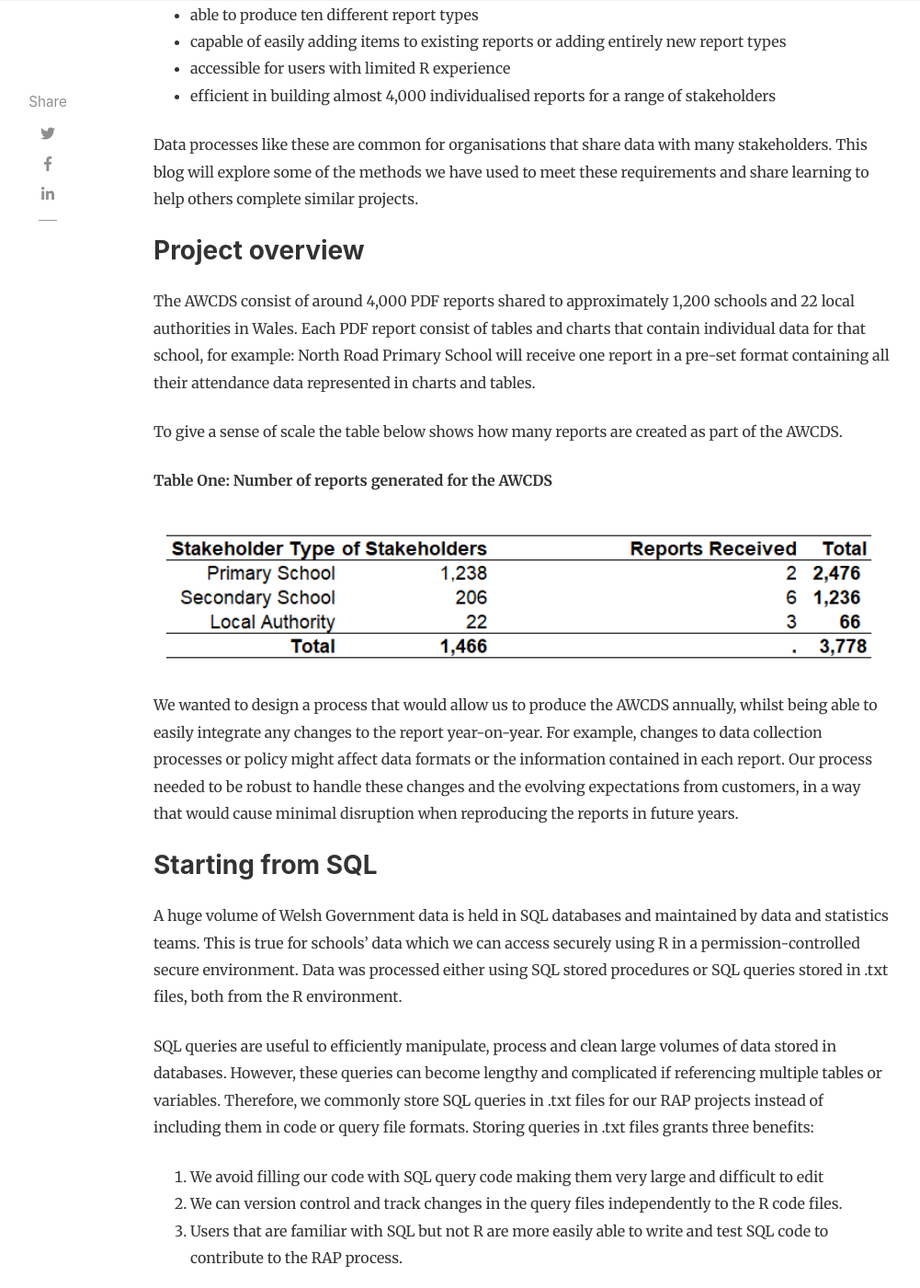
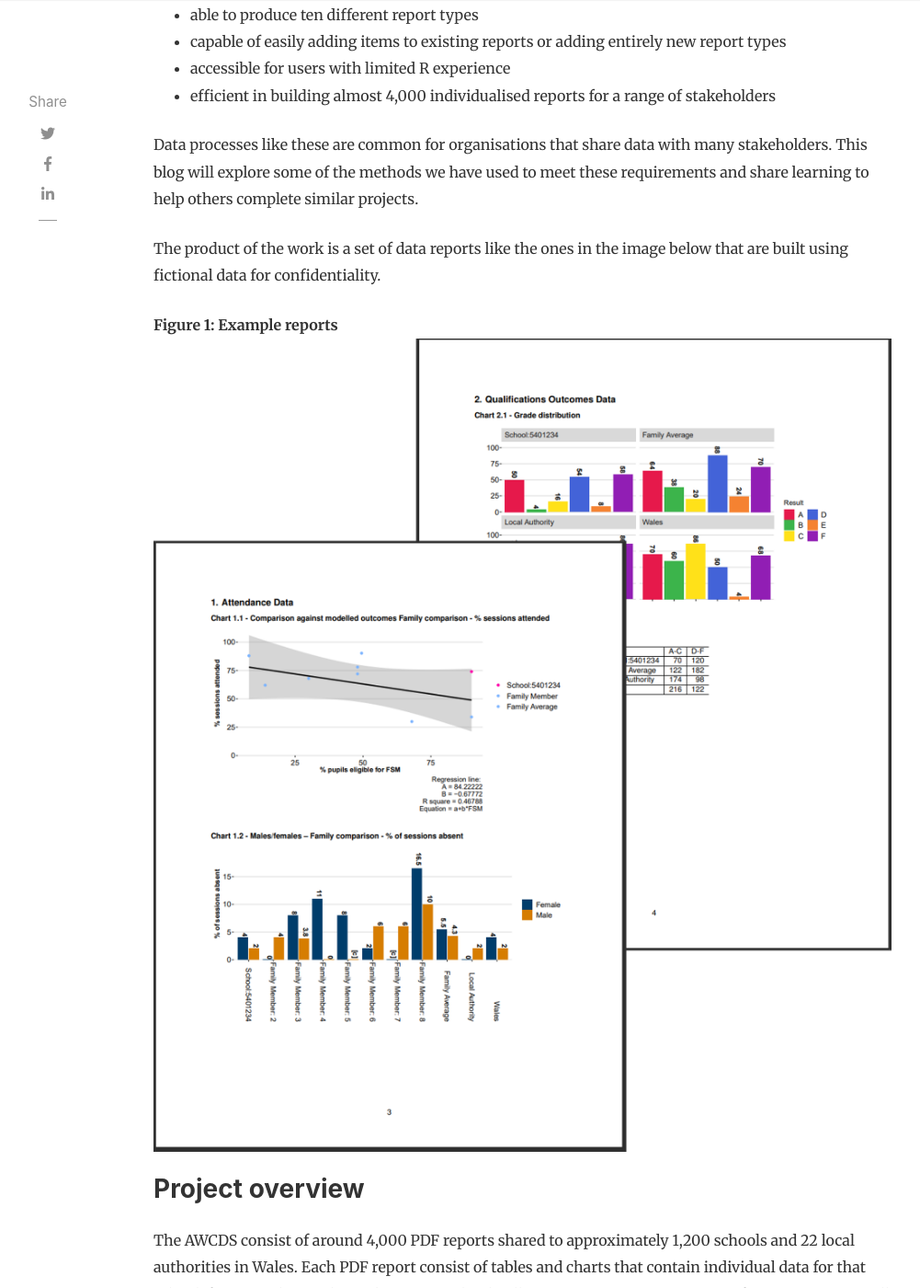
Before and after one commit to wgdsu/wgdsu.github.io, a Jekyll site: the page built from _posts/2024-09-26-AWCDS.md, in a window 1280 px wide and 1400 px high, scrolled down 1735 px. Shown: the whole window at 92% size, without its empty margins (118-1119 px from the left). Built offline with Jekyll 4.4.1, drawn with Linux system fonts in a browser that asks for light colours; nearby versions of some CDN libraries; comment, search, counter and statistics services are not loaded; some of the changed text lies outside the part shown.

Commit message:
Update topic and AWCDS blogs

```diff
--- a/_posts/2024-09-26-AWCDS.md
+++ b/_posts/2024-09-26-AWCDS.md
@@ -33,13 +33,18 @@ Using these core tools we have built a single codebase that is:
 
 Data processes like these are common for organisations that share data with many stakeholders.  This blog will explore some of the methods we have used to meet these requirements and share learning to help others complete similar projects.
 
+The product of the work is a set of data reports like the ones in the image below that are built using fictional data for confidentiality.
+
+**Figure 1: Example reports**
+<img class="featured-image img-fluid" width="100%" height="auto" src="{{ site.basurl }}/assets/images/post-imgs/2024-09-26-AWCDS/awcds-report-pages.png" alt="Table showing scale of reports with total reports being 3,778 across three stakeholder types.">
+
 ### Project overview
 
 The AWCDS consist of around 4,000 PDF reports shared to approximately 1,200 schools and 22 local authorities in Wales. Each PDF report consist of tables and charts that contain individual data for that school, for example: North Road Primary School will receive one report in a pre-set format containing all their attendance data represented in charts and tables.
 
 To give a sense of scale the table below shows how many reports are created as part of the AWCDS.
 
-**Table One: Number of reports generated for the AWCDS**
+**Table 1: Number of reports generated for the AWCDS**
 
 <img class="featured-image img-fluid" width="100%" height="auto" src="{{ site.basurl }}/assets/images/post-imgs/2024-09-26-AWCDS/awcds-num-reports.png" alt="Table showing scale of reports with total reports being 3,778 across three stakeholder types.">
 
```
Also changed, not shown: other parts of _posts/2024-09-26-AWCDS.md (+3 -3 lines), assets/images/post-imgs/2024-09-16-TopicModelMethod/topicsOverTime.png.
